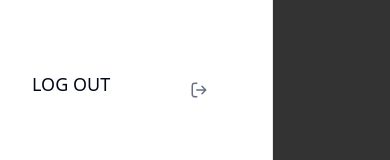
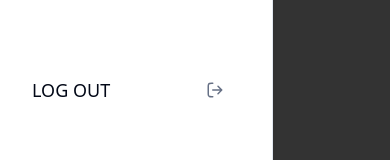
Before and after one commit to rans-rans/caters, a Next.js app: page / in a window 390 px wide. Both pictures are taken after a click on the button 359 px from the left and 25 px from the top of the page. Shown: the part 670-830 px from the top of the page. Built offline with nearby package versions, Linux system fonts and the light colour scheme.

Commit message:
aligned logout icon at nav

```diff
--- a/components/ui/MobileNav.tsx
+++ b/components/ui/MobileNav.tsx
@@ -55,7 +55,7 @@ const MobileNav = () => {
                     }
                 </div>
                     {/* log out session  */}
-                <div className='absolute flex gap-16 bottom-0 px-2'>
+                <div className='absolute flex gap-10 bottom-0 px-2 items-center justify-between w-full'>
                     <p className='text-lg uppercase'>log out</p>
 
                     <Button className='bg-white hover:bg-white'>
```
